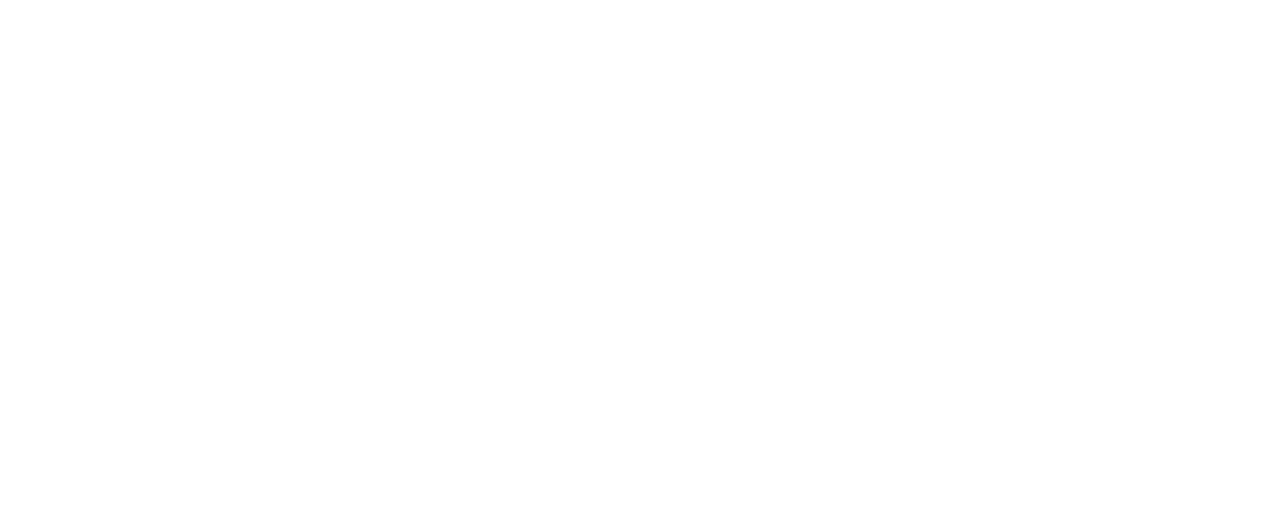
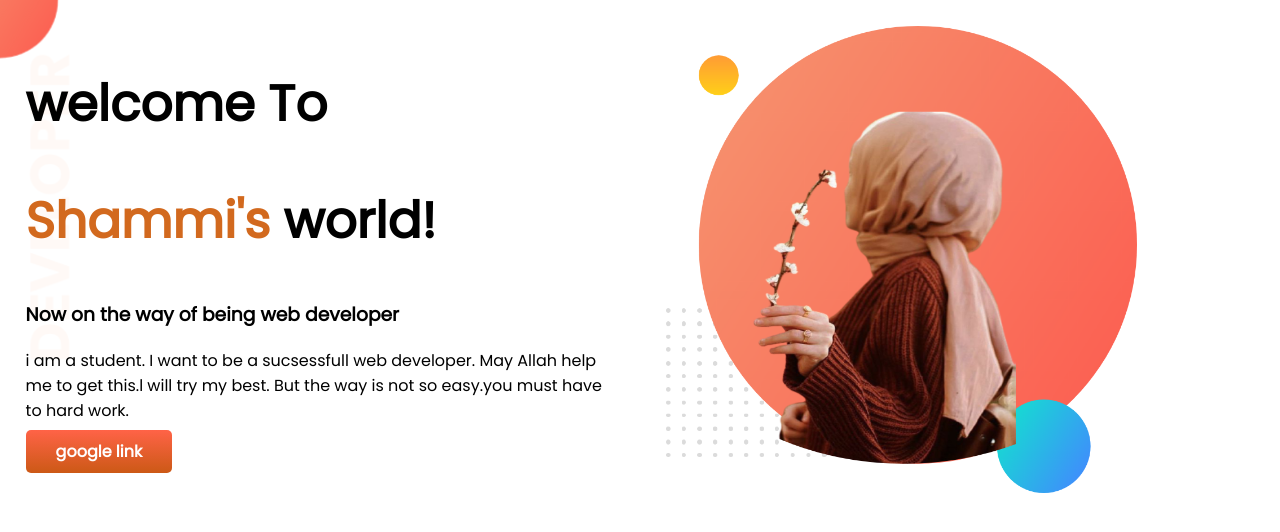
Before and after one commit to towhidaShammi/developer-first-portfolio, a plain HTML site: page index.html in a window 1280 px wide. Drawn offline with Linux system fonts and the light colour scheme.

Commit message:
first push

```diff
--- a/index.html
+++ b/index.html
@@ -1,13 +1,30 @@
 <!DOCTYPE html>
 <html lang="en">
+
 <head>
     <meta charset="UTF-8">
     <meta http-equiv="X-UA-Compatible" content="IE=edge">
     <meta name="viewport" content="width=device-width, initial-scale=1.0">
     <title>shammi portfoli</title>
+    <link rel="preconnect" href="https://fonts.googleapis.com">
+    <link rel="preconnect" href="https://fonts.gstatic.com" crossorigin>
+    <link href="https://fonts.googleapis.com/css2?family=Poppins&display=swap" rel="stylesheet">
     <link rel="stylesheet" href="style.css">
 </head>
+
 <body>
+    <section id="top-banner">
+        <div class="half-width">
+            <h1> welcome To</h1>
+            <h1><span>Shammi's</span> world!</h1>
+            <h3>Now on the way of being web developer</h3>
+            <p>i am a student. I want to be a sucsessfull web developer. May Allah help me to get this.l will try my
+                best. But the way is not so easy.you must have to hard work. </p>
+            <a class="link-button" target="blank" href="https://fonts.google.com/specimen/Poppins"> google link</a>
 
+        </div>
+        <div class="half-width"><img src="images/my-bg.png" alt=""></div>
+    </section>
 </body>
+
 </html>
--- a/style.css
+++ b/style.css
@@ -0,0 +1,33 @@
+body{
+    font-family: 'Poppins', sans-serif;
+    margin: 0px;
+}
+h1{
+    font-size: 50px;
+}
+span{
+    color: chocolate;
+}
+section{
+    display: flex;
+}
+.half-width{
+    width: 50%;
+    padding: 2%;
+}
+.half-width img{
+    width: 80%;
+}
+.link-button{
+    text-decoration: none;
+    padding: 10px 30px;
+    background-image: linear-gradient(tomato,rgb(204, 89, 22));
+    border-radius: 5px;
+    font-weight: 700;
+    color:white ;
+}
+#top-banner{
+    background-image: url(images/top-banner.png);
+    background-repeat: no-repeat;
+
+}
```
Also changed, not shown: images/dream-bg.png (added), images/exp-bg.png (added), images/jhankar.png (added), images/jhankar2.png (added), images/me-bg2.png (added), images/my-bg.png (added), images/my-bg2.png (added), images/top-banner.png (added), 7 other files.
